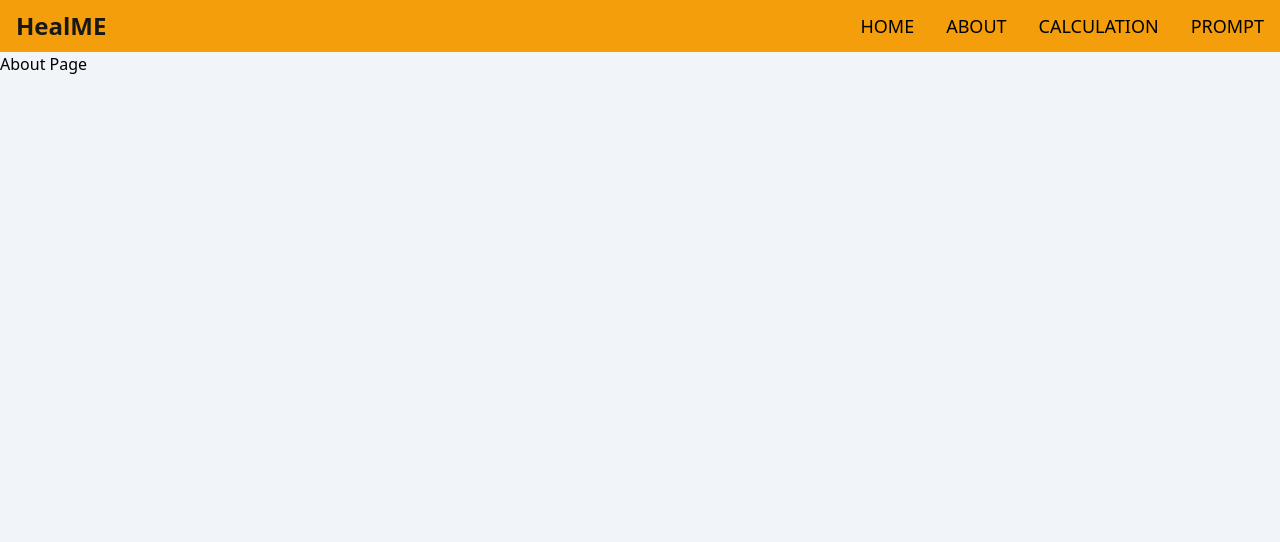
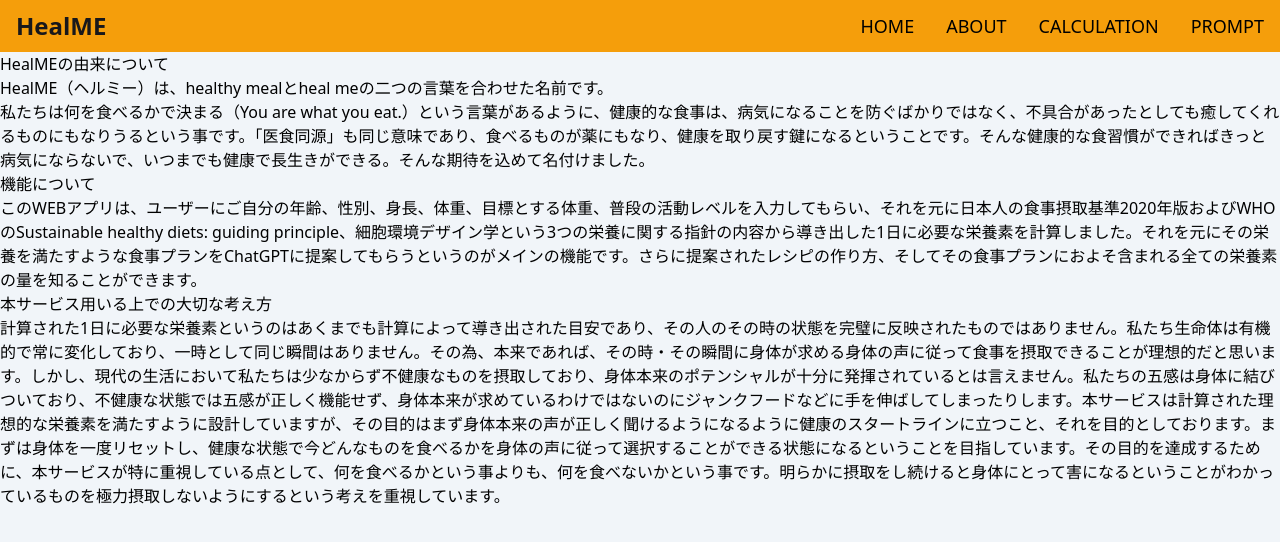
Before and after one commit to KeisukeKanda/foodrecommendationgpt, a Next.js app: page /about in a window 1280 px wide. Shown: the top 542 px of the page. Built offline with nearby package versions, Linux system fonts and the light colour scheme.

Commit message:
about.jsのhtmlを作成

```diff
--- a/src/pages/about.js
+++ b/src/pages/about.js
@@ -4,8 +4,19 @@ import React from 'react';
 const About = () => {
   return (
     <div>
-      <h1>About Page</h1>
-      {/* その他のコンテンツ */}
+      <h1>HealMEの由来について</h1>
+      <div>
+        <p>HealME（ヘルミー）は、healthy mealとheal meの二つの言葉を合わせた名前です。</p>
+        <p>私たちは何を食べるかで決まる（You are what you eat.）という言葉があるように、健康的な食事は、病気になることを防ぐばかりではなく、不具合があったとしても癒してくれるものにもなりうるという事です。「医食同源」も同じ意味であり、食べるものが薬にもなり、健康を取り戻す鍵になるということです。そんな健康的な食習慣ができればきっと病気にならないで、いつまでも健康で長生きができる。そんな期待を込めて名付けました。</p>
+      </div>
+      <h2>機能について</h2>
+      <div>
+        <p>このWEBアプリは、ユーザーにご自分の年齢、性別、身長、体重、目標とする体重、普段の活動レベルを入力してもらい、それを元に日本人の食事摂取基準2020年版およびWHOのSustainable healthy diets: guiding principle、細胞環境デザイン学という3つの栄養に関する指針の内容から導き出した1日に必要な栄養素を計算しました。それを元にその栄養を満たすような食事プランをChatGPTに提案してもらうというのがメインの機能です。さらに提案されたレシピの作り方、そしてその食事プランにおよそ含まれる全ての栄養素の量を知ることができます。</p>
+      </div>
+      <h3>本サービス用いる上での大切な考え方</h3>
+      <div>
+        <p>計算された1日に必要な栄養素というのはあくまでも計算によって導き出された目安であり、その人のその時の状態を完璧に反映されたものではありません。私たち生命体は有機的で常に変化しており、一時として同じ瞬間はありません。その為、本来であれば、その時・その瞬間に身体が求める身体の声に従って食事を摂取できることが理想的だと思います。しかし、現代の生活において私たちは少なからず不健康なものを摂取しており、身体本来のポテンシャルが十分に発揮されているとは言えません。私たちの五感は身体に結びついており、不健康な状態では五感が正しく機能せず、身体本来が求めているわけではないのにジャンクフードなどに手を伸ばしてしまったりします。本サービスは計算された理想的な栄養素を満たすように設計していますが、その目的はまず身体本来の声が正しく聞けるようになるように健康のスタートラインに立つこと、それを目的としております。まずは身体を一度リセットし、健康な状態で今どんなものを食べるかを身体の声に従って選択することができる状態になるということを目指しています。その目的を達成するために、本サービスが特に重視している点として、何を食べるかという事よりも、何を食べないかという事です。明らかに摂取をし続けると身体にとって害になるということがわかっているものを極力摂取しないようにするという考えを重視しています。</p>
+      </div>
     </div>
   );
 };
```
